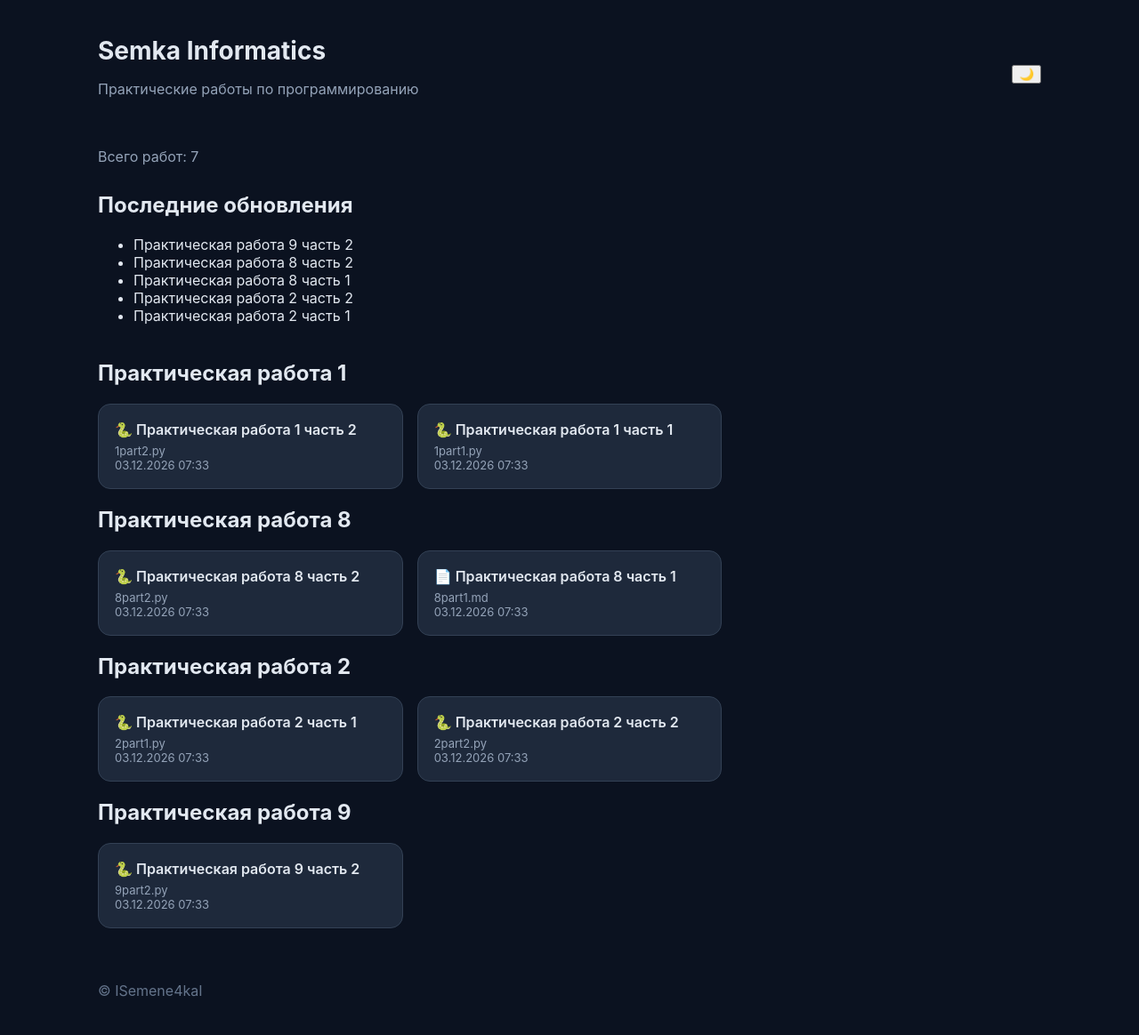
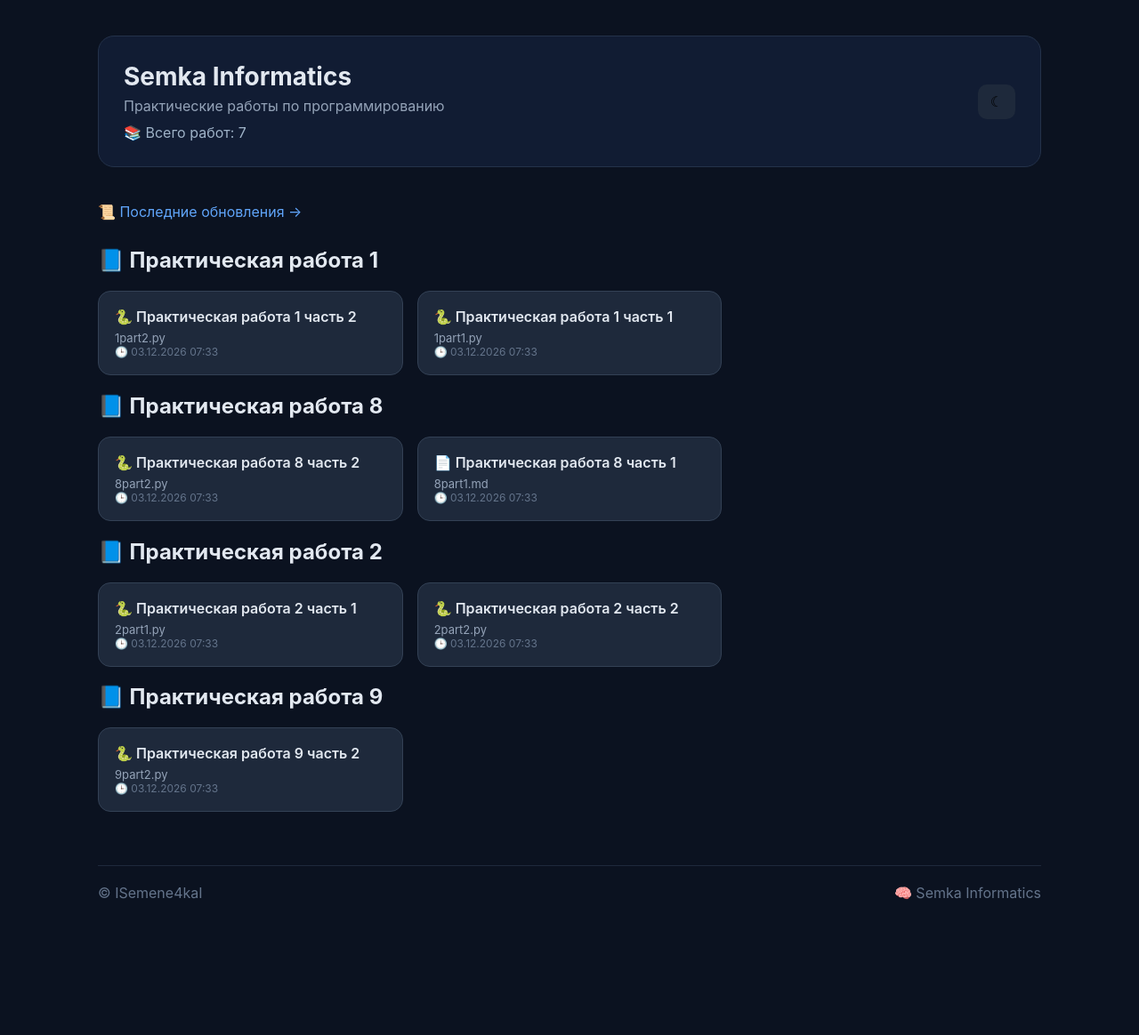
Before and after one commit to ISemene4kaI/semka_informatics, a Flask app: page / in a window 1280 px wide. Shown: the whole page at 89% size. After the commit the page ends 1012 px from the top, so only its background shows below. Run offline with Flask 3, Linux system fonts and the light colour scheme.

Commit message:
Visual Update 2

```diff
--- a/app/static/style.css
+++ b/app/static/style.css
@@ -1,97 +1,168 @@
-* {
-    box-sizing: border-box;
+*{
+    box-sizing:border-box;
 }
 
-body {
-    background: #0b1220;
-    color: #e2e8f0;
-    font-family: Inter, system-ui;
-    margin: 0;
+body{
+    background:#0b1220;
+    color:#e2e8f0;
+    font-family:Inter,system-ui;
+    margin:0;
 }
 
-.container {
-    max-width: 1100px;
-    margin: auto;
-    padding: 40px 20px;
+.container{
+    max-width:1100px;
+    margin:auto;
+    padding:40px 20px;
 }
 
-.header {
-    display: flex;
-    justify-content: space-between;
-    align-items: center;
-    margin-bottom: 40px;
+/* hero */
+
+.hero{
+    background:#111c33;
+    border:1px solid #24324a;
+    border-radius:18px;
+    padding:28px;
+    display:flex;
+    justify-content:space-between;
+    align-items:center;
+    margin-bottom:40px;
 }
 
-h1 {
-    margin: 0;
-    font-size: 28px;
+.hero h1{
+    margin:0;
+    font-size:28px;
 }
 
-.subtitle {
-    color: #94a3b8;
+.hero p{
+    color:#94a3b8;
+    margin:6px 0;
 }
 
-.stats {
-    margin-bottom: 30px;
-    color: #94a3b8;
+.hero-stats{
+    margin-top:10px;
+    color:#9fb3c8;
 }
 
-.latest {
-    margin-bottom: 40px;
+.theme-toggle{
+    background:#1e293b;
+    border:none;
+    padding:10px 14px;
+    border-radius:10px;
+    cursor:pointer;
+    font-size:16px;
 }
 
-.grid {
-    display: grid;
-    grid-template-columns: repeat(auto-fill, minmax(260px, 1fr));
-    gap: 16px;
+/* updates */
+
+.updates-link{
+    margin-bottom:30px;
 }
 
-.card {
-    background: #1e293b;
-    padding: 18px;
-    border-radius: 14px;
-    border: 1px solid #334155;
-    transition: 0.2s;
-    text-decoration: none;
-    color: inherit;
+.updates-link a{
+    color:#60a5fa;
+    text-decoration:none;
 }
 
-.card:hover {
-    transform: translateY(-4px);
-    border-color: #3b82f6;
-    background: #263548;
+/* cards */
+
+.grid{
+    display:grid;
+    grid-template-columns:repeat(auto-fill,minmax(260px,1fr));
+    gap:16px;
 }
 
-.card-title {
-    font-weight: 600;
-    margin-bottom: 6px;
+.card{
+    background:#1e293b;
+    padding:18px;
+    border-radius:14px;
+    border:1px solid #334155;
+    text-decoration:none;
+    color:inherit;
+    transition:.2s;
 }
 
-.card-meta {
-    font-size: 13px;
-    color: #94a3b8;
+.card:hover{
+    transform:translateY(-3px);
+    border-color:#3b82f6;
 }
 
-.buttons {
-    margin: 20px 0 30px 0;
+.card-title{
+    font-weight:600;
+    margin-bottom:6px;
 }
 
-.btn {
-    background: #1e293b;
-    border: 1px solid #334155;
-    padding: 8px 14px;
-    border-radius: 8px;
-    margin-right: 10px;
-    text-decoration: none;
-    color: white;
-    cursor: pointer;
+.card-meta{
+    font-size:13px;
+    color:#94a3b8;
 }
 
-.btn:hover {
-    border-color: #3b82f6;
+.card-date{
+    font-size:12px;
+    color:#64748b;
 }
 
-footer {
-    margin-top: 60px;
-    color: #64748b;
+/* file page */
+
+.file-header{
+    display:flex;
+    justify-content:space-between;
+    align-items:flex-start;
+    margin-bottom:20px;
 }
+
+.file-name{
+    color:#94a3b8;
+    font-size:14px;
+}
+
+.views{
+    color:#64748b;
+}
+
+/* buttons */
+
+.buttons{
+    display:flex;
+    gap:10px;
+    margin-bottom:30px;
+}
+
+.btn{
+    padding:10px 16px;
+    border-radius:10px;
+    border:none;
+    text-decoration:none;
+    color:white;
+    font-size:14px;
+    cursor:pointer;
+}
+
+.btn-download{
+    background:#2563eb;
+}
+
+.btn-github{
+    background:#374151;
+}
+
+.btn-copy{
+    background:#16a34a;
+}
+
+.btn-back{
+    background:#475569;
+}
+
+/* footer */
+
+footer{
+    margin-top:60px;
+    padding-top:20px;
+    border-top:1px solid #1e293b;
+}
+
+.footer-inner{
+    display:flex;
+    justify-content:space-between;
+    color:#64748b;
+}
--- a/app/templates/index.html
+++ b/app/templates/index.html
@@ -14,47 +14,40 @@
 
 <div class="container">
 
-        <header class="header">
+<header class="hero">
 
-            <div>
+    <div class="hero-left">
 
         <h1>Semka Informatics</h1>
-                <p class="subtitle">Практические работы по программированию</p>
+        <p>Практические работы по программированию</p>
+
+        <div class="hero-stats">
+            📚 Всего работ: {{ total }}
+        </div>
 
     </div>
 
-            <button id="themeToggle" class="theme-btn">
-                🌙
+    <button id="themeToggle" class="theme-toggle">
+        ☾
     </button>
 
 </header>
 
 
-        <div class="stats">
-            Всего работ: {{ total }}
+<div class="updates-link">
+
+    <a href="/updates">
+        📜 Последние обновления →
+    </a>
+
 </div>
-
-
-        <section class="latest">
-
-            <h2>Последние обновления</h2>
-
-            <ul>
-
-                {% for f in latest %}
-                    <li>{{ f.title }}</li>
-                {% endfor %}
-
-            </ul>
-
-        </section>
 
 
 {% for work, files in works.items() %}
 
 <section class="work">
 
-                <h2>Практическая работа {{ work }}</h2>
+<h2>📘 Практическая работа {{ work }}</h2>
 
 <div class="grid">
 
@@ -63,13 +56,21 @@
 <a class="card" href="/view/{{ f.filename }}">
 
     <div class="card-title">
-                                <span class="icon">{{ f.icon }}</span>
-                                {{ f.title }}
+
+        {{ f.icon }} {{ f.title }}
+
     </div>
 
     <div class="card-meta">
-                                {{ f.filename }} <br>
-                                {{ f.mtime }}
+
+        {{ f.filename }}
+
+    </div>
+
+    <div class="card-date">
+
+        🕒 {{ f.mtime }}
+
     </div>
 
 </a>
@@ -84,7 +85,19 @@
 
 
 <footer>
+
+<div class="footer-inner">
+
+    <div>
         © ISemene4kaI
+    </div>
+
+    <div class="footer-links">
+        🧠 Semka Informatics
+    </div>
+
+</div>
+
 </footer>
 
 </div>
@@ -92,5 +105,4 @@
 <script src="{{ url_for('static', filename='script.js') }}"></script>
 
 </body>
-
 </html>
```
Also changed, not shown: app/static/code.css (+18 -18 lines), app/templates/view.html (+13 -13 lines). Lines whose indentation alone changed are shown as unchanged.
